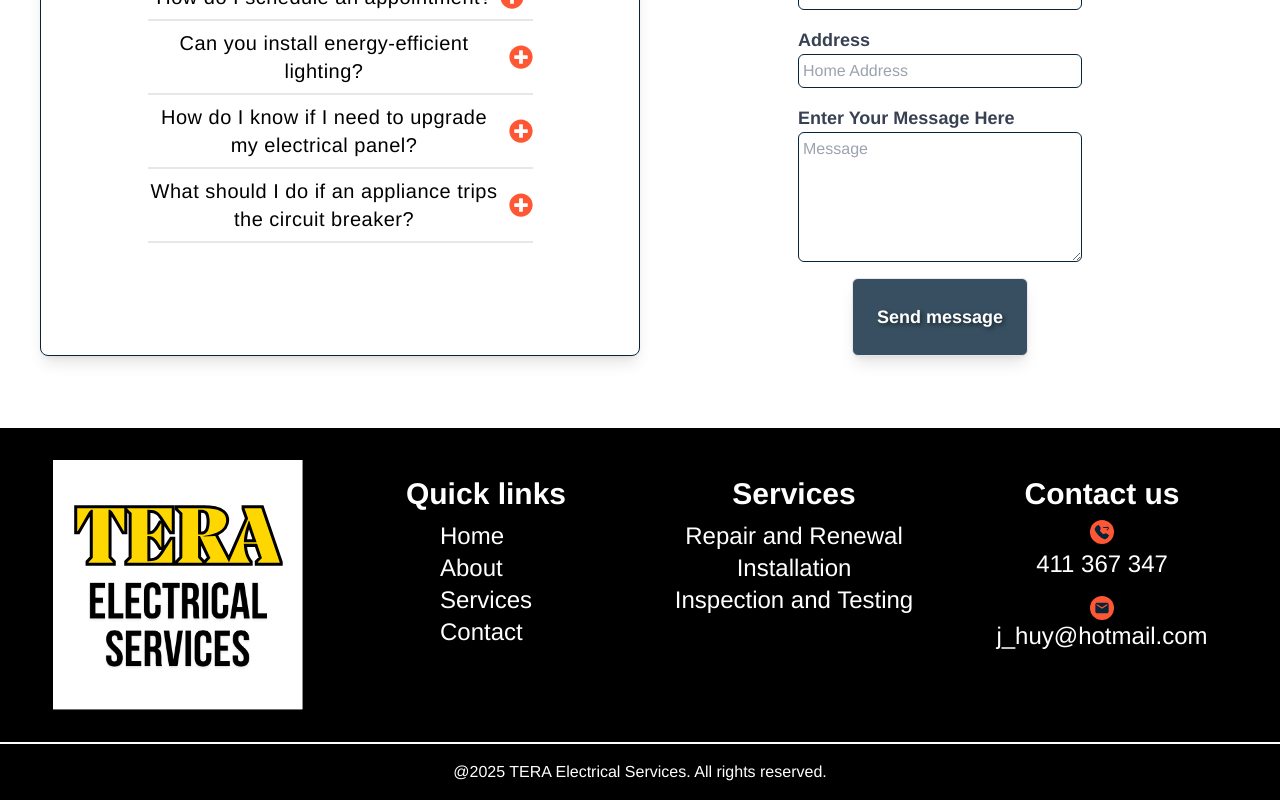
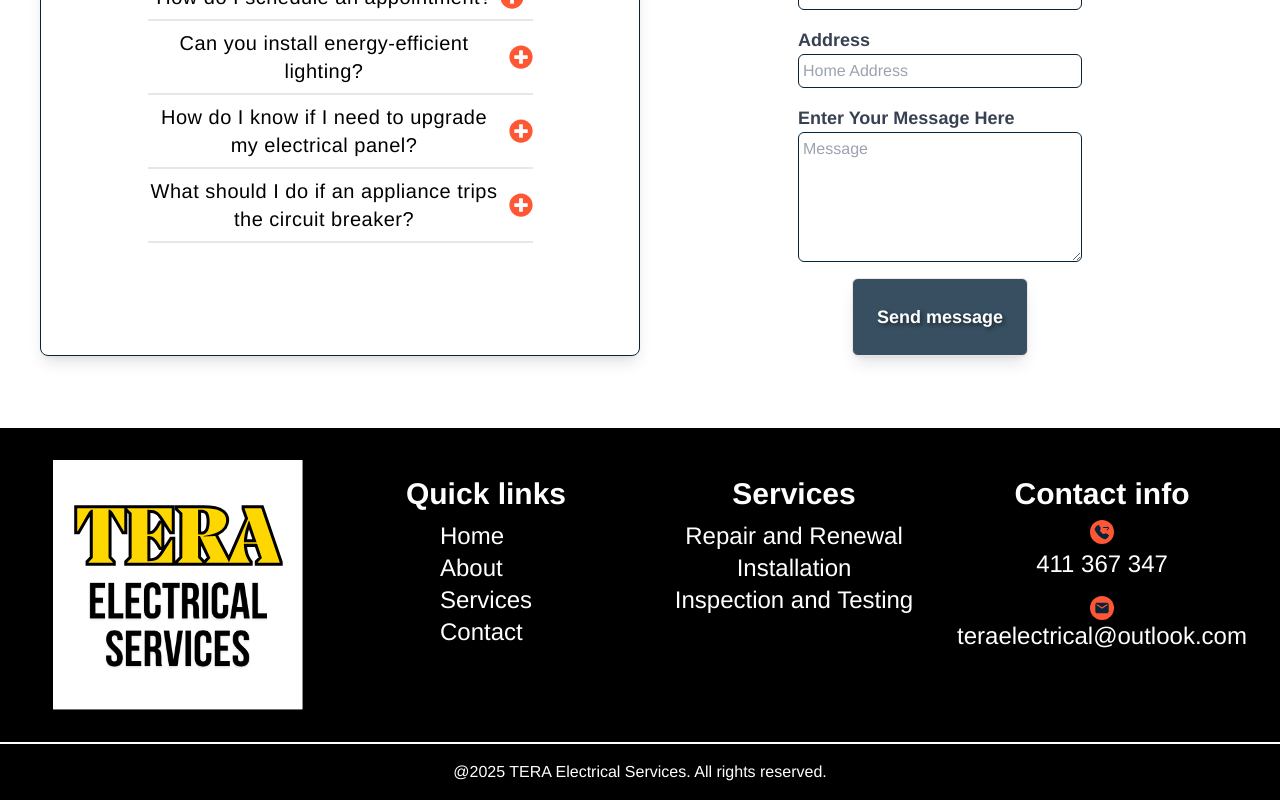
Before and after one commit to Mana12011207/TERA-electrical-services, a React (Create React App) app: page /about in a window 1280 px wide. Shown: the part 944-1744 px from the top of the page. Built offline with nearby package versions, Linux system fonts and the light colour scheme; a web font is replaced by a local one.

Commit message:
Implement handleKeyDown function to hide the thank you massage when the ESC key is pressed.

```diff
--- a/src/components/EnquiryForm.jsx
+++ b/src/components/EnquiryForm.jsx
@@ -1,4 +1,4 @@
-import React, { useState, useRef } from "react";
+import React, { useState, useRef, useEffect } from "react";
 import emailjs from "@emailjs/browser";
 import "/Users/manamisumi/tera-electrical-services/src/enquiry.css";
 
@@ -27,11 +27,36 @@ const EnquiryForm = () => {
       );
   };
 
+  const handleKeyDown = (e) => {
+    if (e.key === "Escape") {
+      setSubmitted(false);
+    }
+  };
+
+  const handleClick = () => {
+    setSubmitted(false);
+  };
+
+  useEffect(() => {
+    if (submitted) {
+      window.addEventListener("keydown", handleKeyDown);
+      window.addEventListener("click", handleClick);
+    } else {
+      window.removeEventListener("keydown", handleKeyDown);
+      window.removeEventListener("click", handleClick);
+    }
+
+    return () => {
+      window.removeEventListener("keydown", handleKeyDown);
+      window.removeEventListener("click", handleClick);
+    };
+  }, [submitted]);
+
   return (
     <div className="flex justify-center ">
       {submitted ? (
         <div className="thank-you-message">
-          <p>
+          <p className="text-primaryAccent">
             Thank you for contacting us! <br />
             We'll get back to you at the earliest opportunity.
           </p>
--- a/src/components/Footer.jsx
+++ b/src/components/Footer.jsx
@@ -48,7 +48,7 @@ function Footer() {
 
           {/* CTA Button */}
           <div className="w-full mt-4 text-white justify-items-center 2xl:justify-items-start">
-            <p className="text-2xl font-bold lg:text-3xl">Contact us</p>
+            <p className="text-2xl font-bold lg:text-3xl">Contact info</p>
             <button className="flex flex-col items-center mt-2 hover:text-secondaryAccent 2xl:flex-row">
               <BsFillTelephoneForwardFill className="box-border p-1 text-2xl rounded-full text-secondaryPrimary bg-primaryAccent 2xl:text-3xl" />
               <a
@@ -62,10 +62,10 @@ function Footer() {
             <button className="flex flex-col items-center mt-4 hover:text-secondaryAccent 2xl:flex-row 2xl:items-start">
               <MdEmail className="box-border p-1 text-2xl rounded-full text-secondaryPrimary bg-primaryAccent 2xl:text-3xl" />
               <a
-                href="mailto:j_huy@hotmail.com"
+                href="mailto:teraelectrical@outlook.com"
                 className="text-lg xl:text-2xl 2xl:ml-2"
               >
-                j_huy@hotmail.com
+                teraelectrical@outlook.com
               </a>
             </button>
           </div>
```
